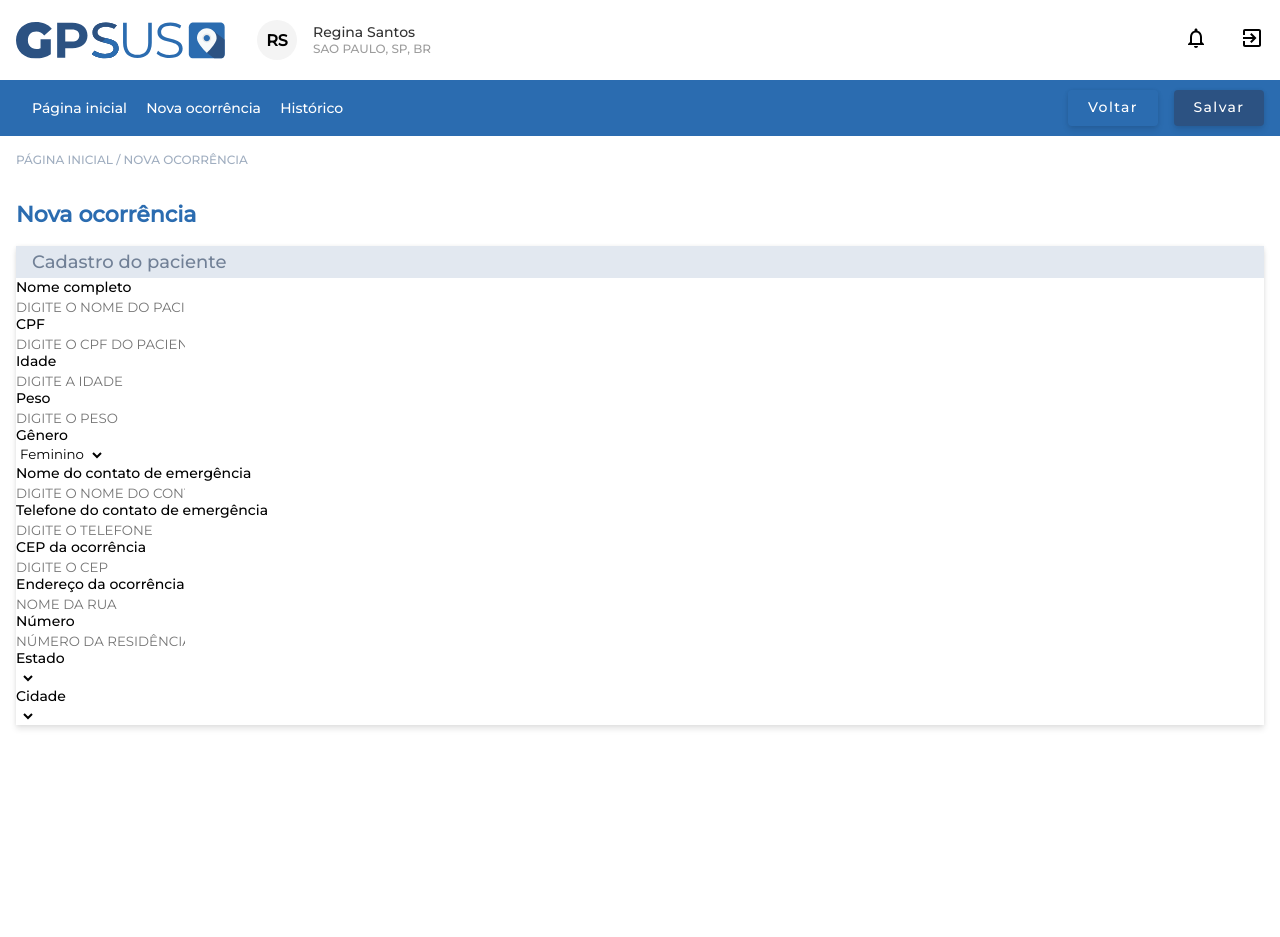
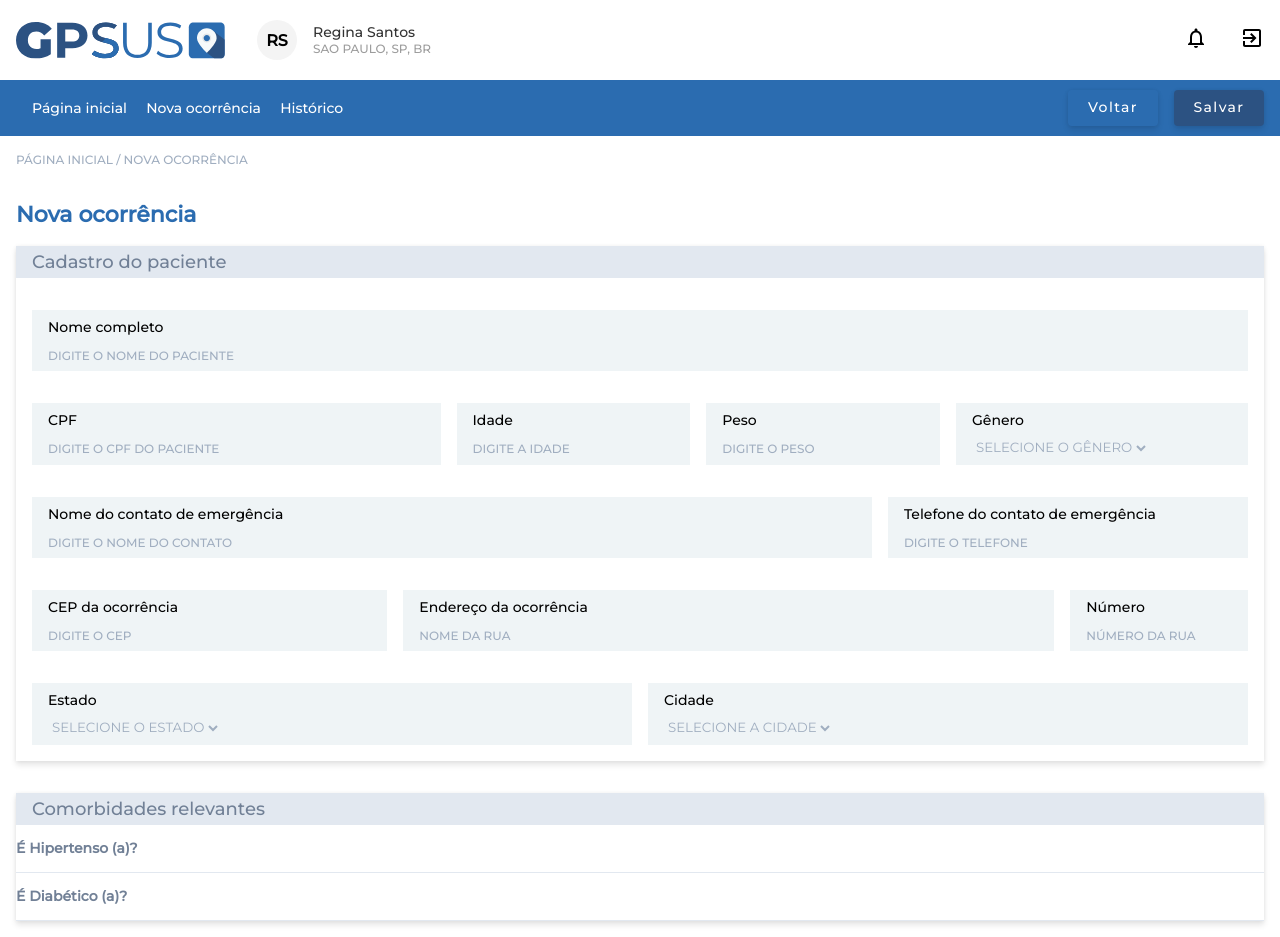
Before and after one commit to Pecorario/desafio-digitalsys, a React (Create React App) app: page / in a window 1280 px wide. Before the commit the page ends 800 px from the top, so only its background shows below. Built offline with nearby package versions, Linux system fonts and the light colour scheme; the HTML template or start-up script is replaced by a standard one.

Commit message:
section register

```diff
--- /dev/null
+++ b/src/components/Comorbidities/ComorbiditiesInput.js
@@ -0,0 +1,11 @@
+import React from 'react';
+import './styles.css';
+
+export default function ComorbiditiesInput({ title, inputFor, placeholderText }) {
+  return (
+    <div className="container-comorbities" id={inputFor}>
+      <label for={inputFor}>{title}</label>
+      <input type="text" name={inputFor} placeholder={placeholderText} />
+    </div>
+  );
+}
--- /dev/null
+++ b/src/components/Comorbidities/styles.css
@@ -0,0 +1,10 @@
+.container-comorbities {
+  display: flex;
+  font-size: 14px;
+  font-weight: bold;
+  line-height: 1.29;
+  color: #718096;
+  height: 3rem;
+  align-items: center;
+  border-bottom: 1.1px solid #e2e8f0;
+}
--- /dev/null
+++ b/src/components/Register/RegisterInput.js
@@ -0,0 +1,11 @@
+import React from 'react';
+import './styles.css';
+
+export default function RegisterInput({ title, inputFor, placeholderText }) {
+  return (
+    <div className="container-input" id={inputFor}>
+      <label for={inputFor}>{title}</label>
+      <input type="text" name={inputFor} placeholder={placeholderText} />
+    </div>
+  );
+}
--- /dev/null
+++ b/src/components/Register/RegisterSelect.js
@@ -0,0 +1,12 @@
+import React from 'react';
+
+export default function RegisterSelect({ title, inputFor, placeholderText }) {
+  return (
+    <div className="container-input" id={inputFor}>
+      <label for={inputFor}>{title}</label>
+        <select name={inputFor} required>
+          <option value="" disabled selected>{placeholderText}</option>
+        </select>
+    </div>
+  );
+}
--- /dev/null
+++ b/src/components/Register/styles.css
@@ -0,0 +1,31 @@
+.container-input {
+  background: #eff4f6;
+  padding: 0.5rem 0 0.5rem 1rem;
+  width: 100%;
+}
+
+.container-input label {
+  font-size: 14px;
+  font-weight: 500;
+  line-height: 1.29;
+  margin-bottom: 0.5rem;
+}
+
+.container-input input {
+  color: #4a5568;
+}
+
+.container-input label, .container-input input {
+  width: 100%;
+}
+
+.container-input input::placeholder {
+  font-size: 12px;
+  font-weight: 500;
+  line-height: 1.33;
+  color: #a0aec0;
+}
+
+.container-input select:required:invalid {
+  color: #a0aec0;
+}
--- a/src/global.css
+++ b/src/global.css
@@ -2,9 +2,6 @@
   margin: 0;
   padding: 0;
   box-sizing: border-box;
-}
-
-*, body {
   font-family: 'Montserrat', sans-serif;
 }
 
--- a/src/pages/NewOccurrence/index.js
+++ b/src/pages/NewOccurrence/index.js
@@ -3,6 +3,9 @@ import logoImg from '../../assets/images/GPSUS.svg';
 import './styles.css';
 import NotificationsNone from '@material-ui/icons/NotificationsNone';
 import ExitToApp from '@material-ui/icons/ExitToApp';
+import RegisterInput from '../../components/Register/RegisterInput';
+import RegisterSelect from '../../components/Register/RegisterSelect';
+import ComorbiditiesInput from '../../components/Comorbidities/ComorbiditiesInput';
 
 export default function NewOccurrence() {
   return (
@@ -51,50 +54,92 @@ export default function NewOccurrence() {
           <fieldset>
             <legend>Cadastro do paciente</legend>
 
-            <label for="name">Nome completo</label>
-            <input type="text" id="name" name="name" placeholder="DIGITE O NOME DO PACIENTE" />
+            <div className="register-line">
+              <RegisterInput title="Nome completo"
+              inputFor="name"
+              placeholderText="DIGITE O NOME DO PACIENTE"
+            />
+            </div>
 
-            <label for="cpf">CPF</label>
-            <input type="text" id="cpf" name="cpf" placeholder="DIGITE O CPF DO PACIENTE" />
+            <div className="register-line">
+              <RegisterInput title="CPF"
+                inputFor="cpf"
+                placeholderText="DIGITE O CPF DO PACIENTE"
+              />
 
-            <label for="age">Idade</label>
-            <input type="text" id="date" name="date" placeholder="DIGITE A IDADE" />
+              <RegisterInput title="Idade"
+                inputFor="age"
+                placeholderText="DIGITE A IDADE"
+              />
 
-            <label for="weight">Peso</label>
-            <input type="text" id="weight" name="weight" placeholder="DIGITE O PESO" />
+              <RegisterInput title="Peso"
+                inputFor="weight"
+                placeholderText="DIGITE O PESO"
+              />
 
-            <label for="gender">Gênero</label>
-            <select id="gender" name="gender" >
-              <option value="Feminino">Feminino</option>
-              <option value="Masculino">Masculino</option>
-              <option value="Outro">Outro</option>
-            </select>
+              <RegisterSelect title="Gênero"
+                inputFor="gender"
+                placeholderText="SELECIONE O GÊNERO"
+              />
+            </div>
 
-            <label for="emercency-contact-name">Nome do contato de emergência</label>
-            <input type="text" id="emercency-contact-name" name="emercency-contact-name" placeholder="DIGITE O NOME DO CONTATO" />
+            <div className="register-line">
+              <RegisterInput title="Nome do contato de emergência"
+                inputFor="emergency-contact-name"
+                placeholderText="DIGITE O NOME DO CONTATO"
+              />
 
-            <label for="emercency-contact-telephone">Telefone do contato de emergência</label>
-            <input type="number" id="emercency-contact-telephone" name="emercency-contact-telephone" placeholder="DIGITE O TELEFONE" />
+              <RegisterInput title="Telefone do contato de emergência"
+                inputFor="emergency-contact-telephone"
+                placeholderText="DIGITE O TELEFONE"
+              />
+            </div>
 
-            <label for="cep">CEP da ocorrência</label>
-            <input type="number" id="cep" name="cep" placeholder="DIGITE O CEP" />
+            <div className="register-line">
+              <RegisterInput title="CEP da ocorrência"
+                inputFor="cep"
+                placeholderText="DIGITE O CEP"
+              />
 
-            <label for="adress">Endereço da ocorrência</label>
-            <input type="text" id="adress" name="adress" placeholder="NOME DA RUA" />
+              <RegisterInput title="Endereço da ocorrência"
+                inputFor="adress"
+                placeholderText="NOME DA RUA"
+              />
 
-            <label for="adress-number">Número</label>
-            <input type="text" id="adress-number" name="adress-number" placeholder="NÚMERO DA RESIDÊNCIA" />
+              <RegisterInput title="Número"
+                inputFor="adress-number"
+                placeholderText="NÚMERO DA RUA"
+              />
+            </div>
 
-            <label for="state">Estado</label>
-            <select id="state" name="state">
-            </select>
+            <div className="register-line">
+              <RegisterSelect title="Estado"
+                inputFor="state"
+                placeholderText="SELECIONE O ESTADO"
+              />
 
-            <label for="city">Cidade</label>
-            <select id="city" name="city">
-            </select>
+              <RegisterSelect title="Cidade"
+                inputFor="city"
+                placeholderText="SELECIONE A CIDADE"
+              />
+            </div>
+
           </fieldset>
         </form>
 
+        <form className="comorbidity">
+          <fieldset>
+            <legend>Comorbidades relevantes</legend>
+
+            <ComorbiditiesInput
+              title="É Hipertenso (a)?"
+            />
+
+            <ComorbiditiesInput
+              title="É Diabético (a)?"
+            />
+          </fieldset>
+        </form>
       </main>
 
     </div>
--- a/src/pages/NewOccurrence/styles.css
+++ b/src/pages/NewOccurrence/styles.css
@@ -109,8 +109,12 @@
   color: #2b6cb0
 }
 
-#page-new-occurrence main form {
+#page-new-occurrence .patient-register {
   margin-top: 1rem;
+}
+
+#page-new-occurrence form {
+  margin-top: 2rem;
   width: 100%;
   box-shadow: 0 4px 6px 0 rgba(0, 0, 0, 0.1), 0 0 4px 0 rgba(0, 0, 0, 0.06);
 }
@@ -127,10 +131,55 @@
   align-items: center;
 }
 
-#page-new-occurrence label {
-  display: block;
-  font-size: 14px;
-  font-weight: 500;
-  line-height: 1.29;
+.register-line {
+  display: flex;
+  justify-content: space-between;
+  margin: 2rem 1rem 0 1rem;
+}
 
+#cpf {
+  width: 35%;
+  margin-right: 1rem;
 }
+
+#age, #weight {
+  width: 20%;
+  margin-right: 1rem;
+}
+
+#gender {
+  margin-left: 0;
+  width: 25%;
+}
+
+#emergency-contact-name {
+  width: 70%;
+  margin-right: 1rem;
+}
+
+#emergency-contact-telephone {
+  width: 30%;
+}
+
+#cep {
+  width: 30%;
+  margin-right: 1rem;
+}
+
+#adress {
+  width: 55%;
+  margin-right: 1rem;
+}
+
+#adress-number {
+  width: 15%;
+}
+
+#state, #city {
+  width: 50%;
+  margin-bottom: 1rem;
+}
+
+#state {
+  margin-right: 1rem;
+}
```
